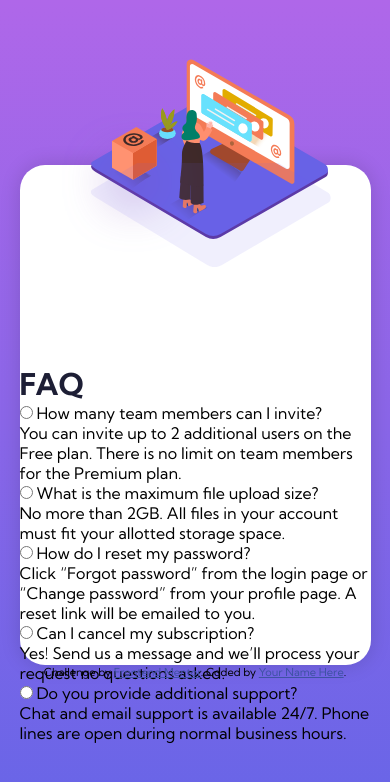
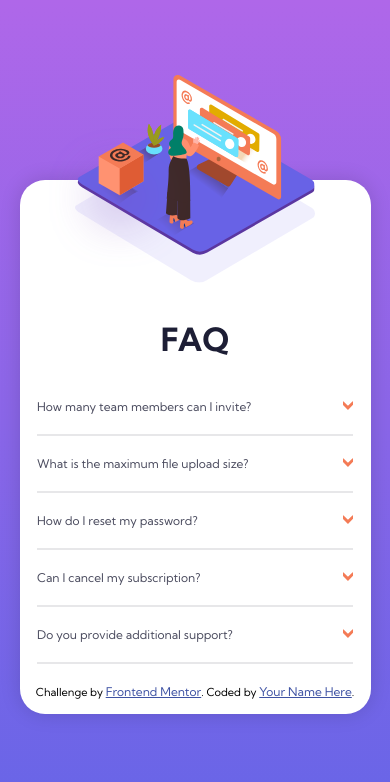
Before and after one commit to PedroEnciso/accordian-card, a plain HTML site: page index.html in a window 390 px wide. Drawn offline with Linux system fonts and the light colour scheme; a web font is replaced by a local one.

Commit message:
mobile styles

```diff
--- a/index.html
+++ b/index.html
@@ -32,6 +32,7 @@
           alt="background pattern"
         />
         <img
+          class="mobile-illustration"
           src="images/illustration-woman-online-mobile.svg"
           alt="illustration"
         />
@@ -56,15 +57,16 @@
             name="faq-accordion"
             class="accordion-input"
           />
-          <label for="question1" class="question"
+          <label for="question1" class="accordion-label"
             >How many team members can I invite?</label
           >
-          <div class="answer">
+          <div class="accordion-content">
             <p>
               You can invite up to 2 additional users on the Free plan. There is
               no limit on team members for the Premium plan.
             </p>
           </div>
+          <hr />
         </div>
 
         <div>
@@ -74,15 +76,16 @@
             name="faq-accordion"
             class="accordion-input"
           />
-          <label for="question2" class="question"
+          <label for="question2" class="accordion-label"
             >What is the maximum file upload size?</label
           >
-          <div class="answer">
+          <div class="accordion-content">
             <p>
               No more than 2GB. All files in your account must fit your allotted
               storage space.
             </p>
           </div>
+          <hr />
         </div>
 
         <div>
@@ -92,15 +95,16 @@
             name="faq-accordion"
             class="accordion-input"
           />
-          <label for="question3" class="question"
+          <label for="question3" class="accordion-label"
             >How do I reset my password?</label
           >
-          <div class="answer">
+          <div class="accordion-content">
             <p>
               Click “Forgot password” from the login page or “Change password”
               from your profile page. A reset link will be emailed to you.
             </p>
           </div>
+          <hr />
         </div>
 
         <div>
@@ -110,15 +114,16 @@
             name="faq-accordion"
             class="accordion-input"
           />
-          <label for="question4" class="question"
+          <label for="question4" class="accordion-label"
             >Can I cancel my subscription?</label
           >
-          <div class="answer">
+          <div class="accordion-content">
             <p>
               Yes! Send us a message and we’ll process your request no questions
               asked.
             </p>
           </div>
+          <hr />
         </div>
 
         <div>
@@ -128,24 +133,25 @@
             name="faq-accordion"
             class="accordion-input"
           />
-          <label for="question5" class="question"
+          <label for="question5" class="accordion-label"
             >Do you provide additional support?</label
           >
-          <div class="answer">
+          <div class="accordion-content">
             <p>
               Chat and email support is available 24/7. Phone lines are open
               during normal business hours.
             </p>
           </div>
+          <hr />
         </div>
       </div>
-    </div>
 
-    <div class="attribution">
-      Challenge by
-      <a href="https://www.frontendmentor.io?ref=challenge" target="_blank"
-        >Frontend Mentor</a
-      >. Coded by <a href="#">Your Name Here</a>.
+      <div class="attribution">
+        Challenge by
+        <a href="https://www.frontendmentor.io?ref=challenge" target="_blank"
+          >Frontend Mentor</a
+        >. Coded by <a href="#">Your Name Here</a>.
+      </div>
     </div>
   </body>
 </html>
--- a/styles/style.scss
+++ b/styles/style.scss
@@ -6,12 +6,21 @@
   padding: 0;
   box-sizing: border-box;
   font-family: "Kumbh Sans", sans-serif;
+  font-size: 12px;
 }
 
 h1 {
-  font-size: 30px;
+  font-size: 32px;
   font-weight: 700;
   color: $bold-text;
+  text-align: center;
+  margin-bottom: 20px;
+}
+
+hr {
+  border: none;
+  height: 2px;
+  background: $divider;
 }
 
 body {
@@ -26,13 +35,14 @@ body {
 
 .container {
   background: #fff;
-  height: 500px;
+  height: fit-content;
   width: 90%;
   border-radius: 25px;
   box-shadow: 0px 0px 20px rgba(17, 17, 17, 0.144);
   display: flex;
   flex-direction: column;
   align-items: center;
+  margin-top: 49px;
 
   .illustration-desktop {
     display: none;
@@ -43,12 +53,74 @@ body {
 
     .mobile-background {
       position: absolute;
-      transform: translate(12%, 100%);
+      top: -50;
+      left: 50%;
+      transform: translate(-50%, 100%);
+    }
+
+    .mobile-illustration {
+      transform: translateX(-5%);
+    }
+  }
+
+  .accordion {
+    width: 90%;
+    margin: -60px auto 0px;
+
+    .accordion-label {
+      display: block;
+      padding: 20px 0;
+      color: $question-text;
+      cursor: pointer;
+      position: relative;
+      transition: all 0.4s;
+      &:hover {
+        color: $highlight-text;
+      }
+      &::after {
+        content: "";
+        position: absolute;
+        top: 50%;
+        transform: translateY(-50%);
+        right: 0px;
+        height: 10px;
+        width: 10px;
+        background-image: url("../images/icon-arrow-down.svg");
+        background-position: center;
+        background-repeat: none;
+        background-size: cover;
+        transition: all 0.4s;
+      }
+    }
+
+    .accordion-content {
+      padding-bottom: 20px;
+      display: none;
+      p {
+        color: $answer-text;
+      }
+    }
+
+    .accordion-input {
+      display: none;
+    }
+
+    .accordion-input:checked ~ .accordion-content {
+      display: block;
+    }
+
+    .accordion-input:checked ~ .accordion-label {
+      font-weight: 700;
+      color: $bold-text;
+      &::after {
+        transform: translateY(-50%) rotate(0.5turn);
+      }
     }
   }
 }
 
 .attribution {
+  margin: 20px 0px 15px;
   font-size: 11px;
   text-align: center;
 }
```
Also changed, not shown: styles/style.css, 1 other file.
